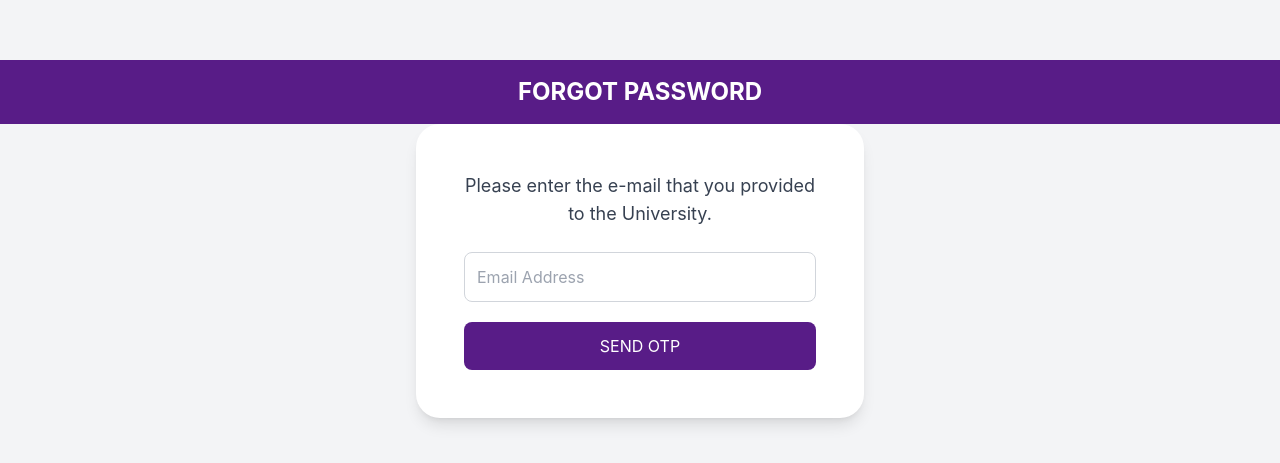
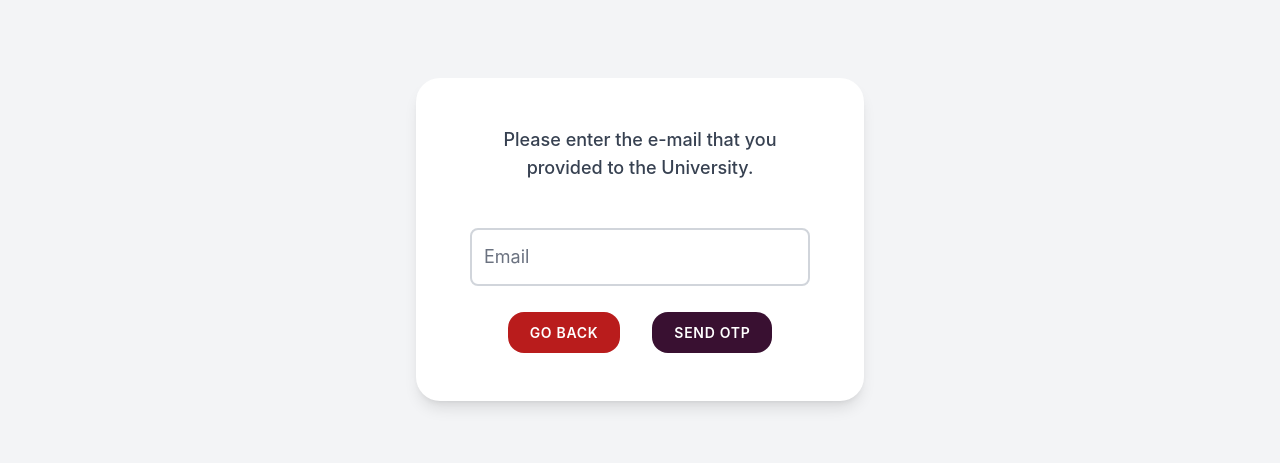
Before and after one commit to MohamadNazik/uov-student-registration-and-renewal-system, a React app in the folder student-frontend/: page /forgot-password in a window 1280 px wide. Shown: the part 161-624 px from the top of the page. Built offline with nearby package versions, Linux system fonts and the light colour scheme; no server answers; the HTML template or start-up script is replaced by a standard one.

Commit message:
updated ForgotPassword component with new functionality and UI changes

```diff
--- a/student-frontend/src/pages/AlreadyStudent/ForgotPassword.jsx
+++ b/student-frontend/src/pages/AlreadyStudent/ForgotPassword.jsx
@@ -1,38 +1,113 @@
-import React from "react";
+import React, { useEffect, useState } from "react";
+import PrimaryButton from "../../components/PrimaryButton";
+import SecondaryButton from "../../components/SecondaryButton";
+import { useNavigate } from "react-router-dom";
+import axios from "axios";
+import { toast, Bounce } from "react-toastify";
+import Loading from "../../components/Loading";
+
+const backendUrl = import.meta.env.VITE_BACKEND_URL;
 
 function ForgotPassword() {
+  const navigate = useNavigate();
+
+  const [email, setEmail] = useState("");
+  const [isLoading, setIsLoading] = useState(false);
+
+  useEffect(() => {
+    const availableToken = sessionStorage.getItem("token");
+    sessionStorage.removeItem("formData");
+    if (availableToken) {
+      navigate("/user-dashboard");
+    } else {
+      sessionStorage.removeItem("Enrollment_Number");
+    }
+    const removeLocalStorage = () => {
+      localStorage.removeItem("regDetails");
+      localStorage.removeItem("student");
+    };
+    removeLocalStorage();
+  }, []);
+
+  const sendOTP = async () => {
+    try {
+      setIsLoading(true);
+      const response = await axios.post(
+        `${backendUrl}/common/forgot-password`,
+        { email: email }
+      );
+
+      // console.log(response.data.status);
+      if (response.data.status === "PENDING") {
+        setIsLoading(false);
+        navigate("/verify-otp");
+        toast.success(`OTP is sent to ${email}`, {
+          position: "top-right",
+          autoClose: 3000,
+          hideProgressBar: false,
+          closeOnClick: true,
+          pauseOnHover: true,
+          draggable: true,
+          progress: undefined,
+          theme: "colored",
+          transition: Bounce,
+        });
+      }
+    } catch (error) {
+      setIsLoading(false);
+      const message = error.response.data.message;
+      toast.error(message, {
+        position: "top-right",
+        autoClose: 3000,
+        hideProgressBar: false,
+        closeOnClick: true,
+        pauseOnHover: true,
+        draggable: true,
+        progress: undefined,
+        theme: "colored",
+        transition: Bounce,
+      });
+    }
+  };
+
   return (
     <div className="h-screen flex flex-col justify-center items-center bg-gray-100">
-      <div className="w-full bg-purple-900 text-white py-4 text-center">
-        <h1 className="text-2xl font-bold">FORGOT PASSWORD</h1>
-      </div>
-
-
-      <div className="bg-white p-8 sm:p-12 rounded-3xl shadow-lg w-11/12 max-w-md text-center">
-        <p className="text-gray-700 text-lg mb-6">
+      {isLoading && <Loading />}
+      <div className="bg-white p-8 sm:p-12 rounded-3xl shadow-lg w-11/12 max-w-md text-center flex flex-col items-center gap-6">
+        <p className="text-gray-700 text-lg mb-6 font-medium">
           Please enter the e-mail that you provided to the University.
         </p>
 
-        <div className="flex flex-col gap-5">
-          <div className="flex flex-col">
-            <label htmlFor="email" className="sr-only">
-              Email Address
-            </label>
+        <div className="flex flex-col gap-7 items-center">
+          <div className="relative">
             <input
               type="email"
               id="email"
-              placeholder="Email Address"
-              className="p-3 border border-gray-300 rounded-lg focus:outline-none focus:ring-2 focus:ring-purple-500"
-              required
+              value={email}
+              onChange={(e) => setEmail(e.target.value)}
+              className="block px-2 pb-2 sm:px-2.5 sm:pb-2.5 pt-4 w-[14rem] sm:w-[21rem] text-xs sm:text-lg font-medium text-gray-900 bg-transparent outline outline-2 outline-gray-300 rounded-md peer focus:outline focus:outline-2 focus:outline-black"
+              placeholder=" "
             />
+            <label
+              htmlFor="email"
+              className="absolute text-xs sm:text-lg text-gray-500 duration-300 transform -translate-y-4 sm:-translate-y-5 scale-75 top-2 z-0 origin-[0] bg-white px-2 peer-focus:px-2 peer-focus:text-black peer-placeholder-shown:scale-100 peer-placeholder-shown:-translate-y-1/2 peer-placeholder-shown:top-1/2 peer-focus:top-2 peer-focus:scale-75 peer-focus:-translate-y-4 sm:peer-focus:-translate-y-5 start-1 cursor-text"
+            >
+              Email
+            </label>
           </div>
 
-          <button
-            type="submit"
-            className="w-full bg-purple-900 text-white py-3 rounded-lg hover:bg-purple-800 transition duration-200"
-          >
-            SEND OTP
-          </button>
+          <div className="flex gap-8 w-full justify-center">
+            <SecondaryButton
+              text="Go Back"
+              color="bg-red-700"
+              hoverColor="bg-red-800"
+              onClick={() => {
+                navigate("/login");
+              }}
+            />
+
+            <PrimaryButton text="Send otp" onClick={sendOTP} />
+          </div>
         </div>
       </div>
     </div>
```
